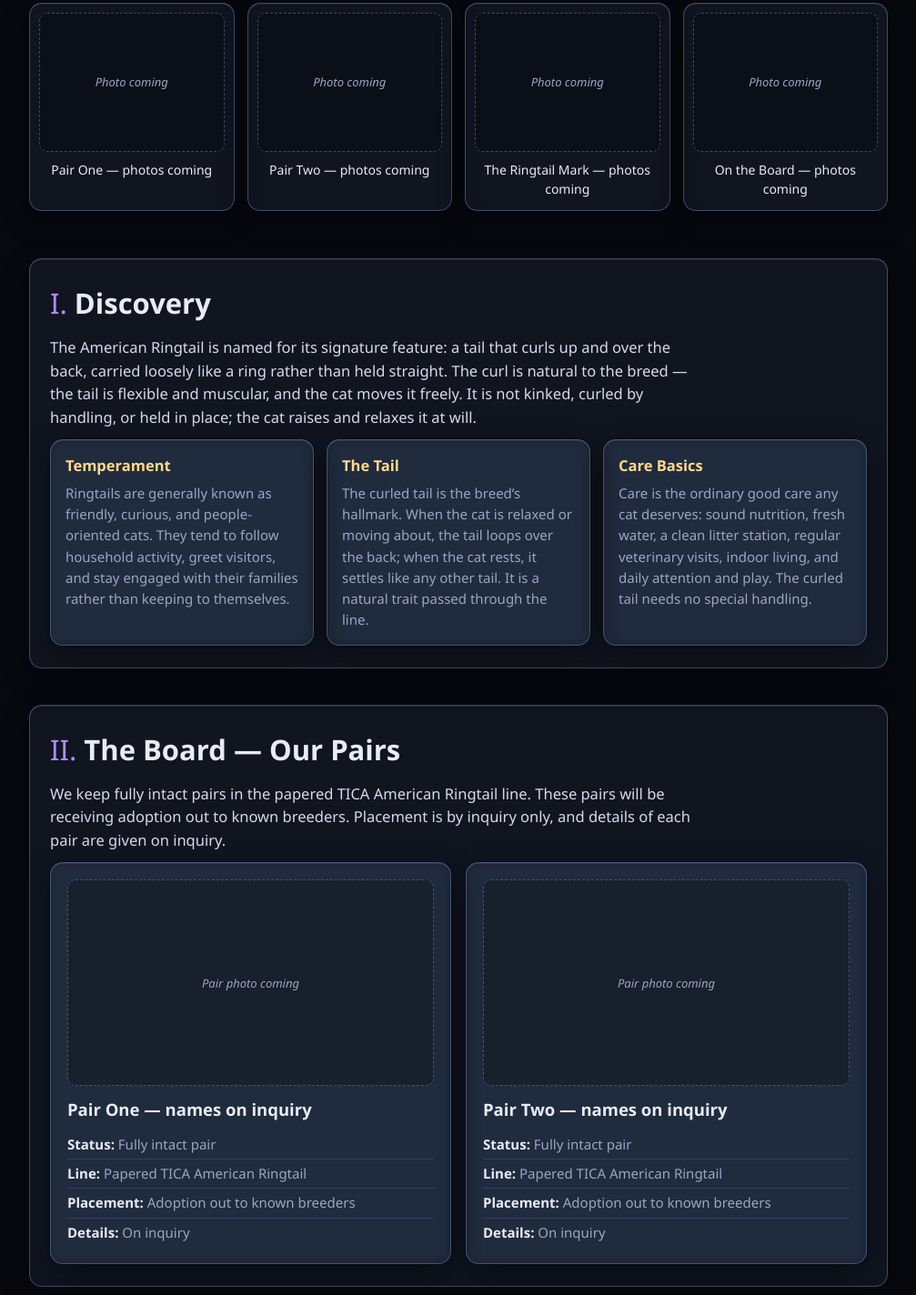
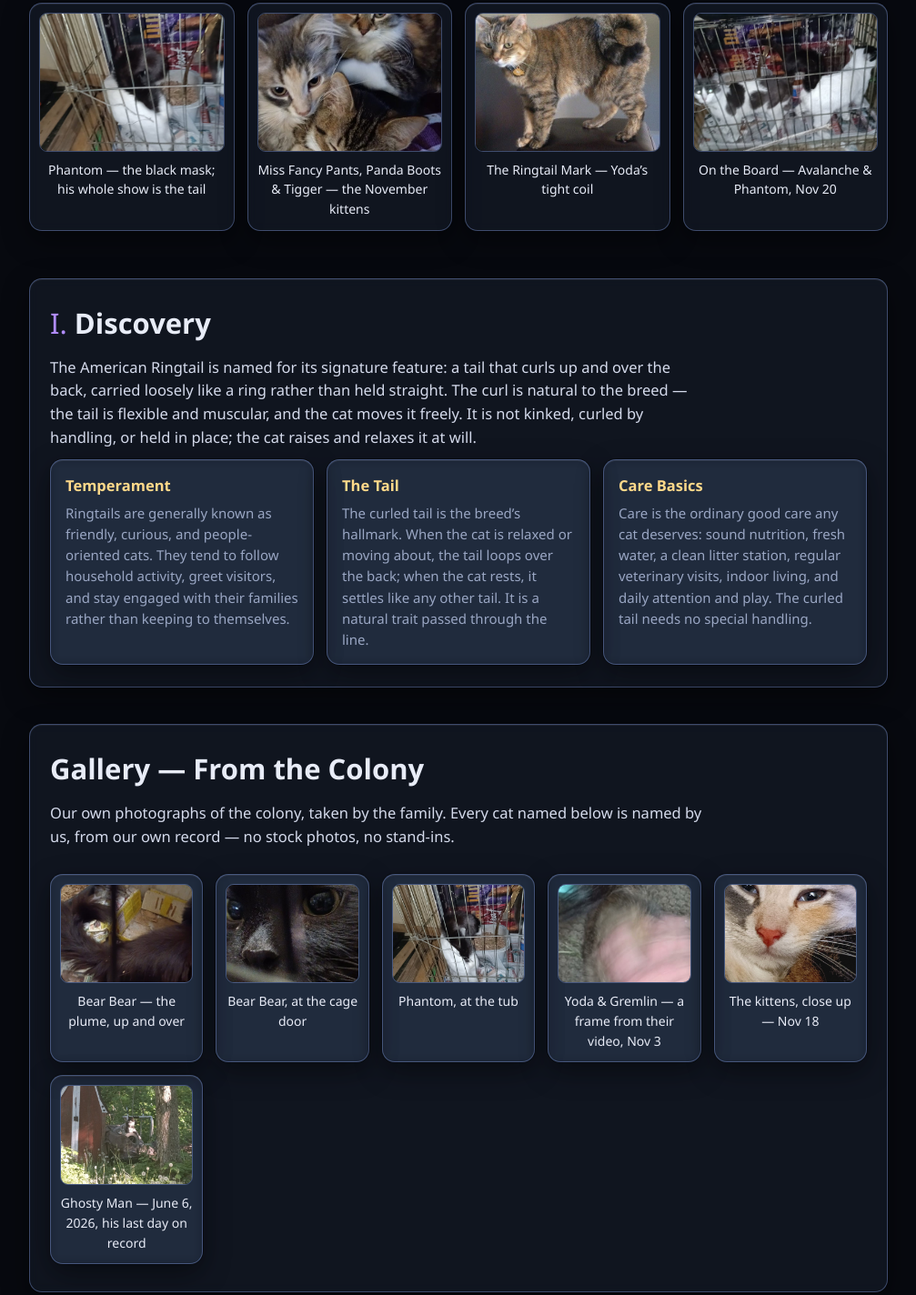
Before and after one commit to apex74-create/ringtail, a plain HTML site: page index.html in a window 1280 px wide. Shown: the part 558-1982 px from the top of the page at 91% size, without its empty margins (136-1143 px from the left). Drawn offline with Linux system fonts and the light colour scheme.

Commit message:
Propagate the family's ringtail photographs into the site
Hero frames and a new Gallery section now carry the owners' own
photographs: Phantom, Avalanche, Yoda, Bear Bear, Ghosty Man, and the
November kittens (Miss Fancy Pants, Panda Boots, Tigger) - every cat
named by the owners from the house record. Board pair cards and the
Society roster cards stay marked slots: the pair roster is the
owners' alone and no entries were invented.

```diff
--- a/index.html
+++ b/index.html
@@ -31,6 +31,8 @@
   .frame{padding:10px 10px 12px;text-align:center}
   .frame .photo{aspect-ratio:4/3;border:1px dashed var(--glassline);border-radius:9px;display:flex;align-items:center;
     justify-content:center;color:var(--ink2);font-size:13px;font-style:italic;padding:8px;background:rgba(0,0,0,.25)}
+  .photo.filled{border:1px solid var(--glassline);padding:0;overflow:hidden;background:none;font-style:normal}
+  .photo.filled img{width:100%;height:100%;object-fit:cover;display:block}
   .frame figcaption{margin-top:9px;font-size:14px;color:var(--ink)}
   section{margin-top:40px}
   .panel{padding:24px 22px}
@@ -87,6 +89,7 @@
     <div class="kicker">Display &amp; Inquiry Board</div>
     <nav class="board-nav">
       <a href="#discovery">Discovery</a>
+      <a href="#gallery">Gallery</a>
       <a href="#board">The Board</a>
       <a href="#society">The Society</a>
       <a href="#seeking">What We&rsquo;re Seeking</a>
@@ -111,10 +114,10 @@
     </svg>
 
     <div class="frames">
-      <figure class="frame glass"><div class="photo">Photo coming</div><figcaption>Pair One &mdash; photos coming</figcaption></figure>
-      <figure class="frame glass"><div class="photo">Photo coming</div><figcaption>Pair Two &mdash; photos coming</figcaption></figure>
-      <figure class="frame glass"><div class="photo">Photo coming</div><figcaption>The Ringtail Mark &mdash; photos coming</figcaption></figure>
-      <figure class="frame glass"><div class="photo">Photo coming</div><figcaption>On the Board &mdash; photos coming</figcaption></figure>
+      <figure class="frame glass"><div class="photo filled"><img src="assets/phantom-mask.jpg" alt="Phantom, the white cat with the black mask, close to the camera"></div><figcaption>Phantom &mdash; the black mask; his whole show is the tail</figcaption></figure>
+      <figure class="frame glass"><div class="photo filled"><img src="assets/kittens-pile.jpg" alt="Three kittens piled together on the couch"></div><figcaption>Miss Fancy Pants, Panda Boots &amp; Tigger &mdash; the November kittens</figcaption></figure>
+      <figure class="frame glass"><div class="photo filled"><img src="assets/yoda-coil.jpg" alt="Yoda standing with her tail in a tight coil over her back"></div><figcaption>The Ringtail Mark &mdash; Yoda&rsquo;s tight coil</figcaption></figure>
+      <figure class="frame glass"><div class="photo filled"><img src="assets/colony-cage.jpg" alt="The colony cage: Avalanche the gray-and-white at left, Phantom at right"></div><figcaption>On the Board &mdash; Avalanche &amp; Phantom, Nov 20</figcaption></figure>
     </div>
   </div>
 
@@ -144,6 +147,22 @@
           litter station, regular veterinary visits, indoor living, and daily attention and play.
           The curled tail needs no special handling.</p>
       </div>
+    </div>
+  </section>
+
+  <!-- 2B. GALLERY — the family's own photographs (new in V4, Nov 27, 2026).
+       Every cat named here is named by the owners, from the house record. -->
+  <section id="gallery" class="glass panel">
+    <h2>Gallery &mdash; From the Colony</h2>
+    <p class="body">Our own photographs of the colony, taken by the family. Every cat named
+      below is named by us, from our own record &mdash; no stock photos, no stand-ins.</p>
+    <div class="frames">
+      <figure class="frame glass"><div class="photo filled"><img src="assets/bear-bear-plume.jpg" alt="Bear Bear from behind, his long dark tail in a full plume up and over"></div><figcaption>Bear Bear &mdash; the plume, up and over</figcaption></figure>
+      <figure class="frame glass"><div class="photo filled"><img src="assets/bear-bear-door.jpg" alt="Bear Bear close up at his cage door, eyes wide, nose at the bars"></div><figcaption>Bear Bear, at the cage door</figcaption></figure>
+      <figure class="frame glass"><div class="photo filled"><img src="assets/phantom-tub.jpg" alt="Phantom from behind at the litter tub, black cap and saddle showing"></div><figcaption>Phantom, at the tub</figcaption></figure>
+      <figure class="frame glass"><div class="photo filled"><img src="assets/yoda-gremlin-frame.jpg" alt="A frame from the family's video of Yoda and Gremlin, Nov 3, 2026"></div><figcaption>Yoda &amp; Gremlin &mdash; a frame from their video, Nov 3</figcaption></figure>
+      <figure class="frame glass"><div class="photo filled"><img src="assets/kittens-close.jpg" alt="The November kittens close up"></div><figcaption>The kittens, close up &mdash; Nov 18</figcaption></figure>
+      <figure class="frame glass"><div class="photo filled"><img src="assets/ghosty-man.jpg" alt="Ghosty Man, black-and-white tuxedo, photographed June 6, 2026"></div><figcaption>Ghosty Man &mdash; June 6, 2026, his last day on record</figcaption></figure>
     </div>
   </section>
 
```
Also changed, not shown: assets/bear-bear-door.jpg (added), assets/bear-bear-plume.jpg (added), assets/colony-cage.jpg (added), assets/ghosty-man.jpg (added), assets/kittens-close.jpg (added), assets/kittens-pile.jpg (added), assets/phantom-mask.jpg (added), assets/phantom-tub.jpg (added), assets/yoda-coil.jpg (added), assets/yoda-gremlin-frame.jpg (added).
